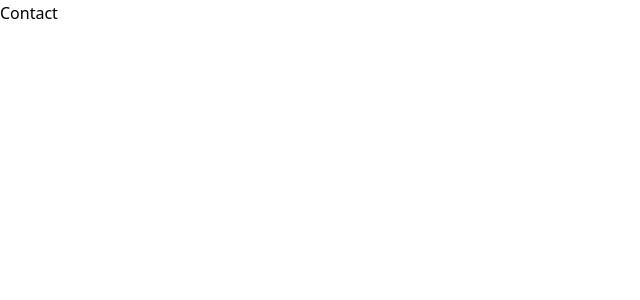
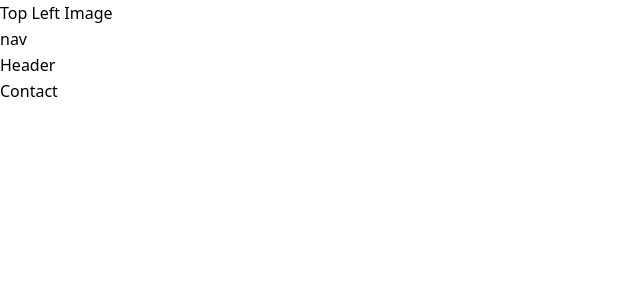
Before and after one commit to MrGhost23/Portfolio, a Next.js app: page /contact in a window 1280 px wide. Shown: the top 300 px of the page, without its empty margins (0-640 px from the left). Built offline with nearby package versions, Linux system fonts and the light colour scheme.

Commit message:
Added Layout

```diff
--- a/components/Layout.js
+++ b/components/Layout.js
@@ -1,5 +1,24 @@
-const Layout = () => {
-  return <div>Layout</div>;
+import { Sora } from "@next/font/google";
+
+const sora = Sora({
+  subsets: ["latin"],
+  variable: "--font-sora",
+  weight: ["100", "200", "300", "400", "500", "600", "700", "800"],
+});
+
+import Navbar from "./Nav";
+import Header from "./Header";
+import TopLeftImg from "./TopLeftImg";
+
+const Layout = ({ children }) => {
+  return (
+    <div className="page">
+      <TopLeftImg />
+      <Navbar />
+      <Header />
+      {children}
+    </div>
+  );
 };
 
 export default Layout;
--- a/pages/_app.js
+++ b/pages/_app.js
@@ -1,7 +1,11 @@
-import '../styles/globals.css';
-
+import Layout from "../components/Layout";
+import "../styles/globals.css";
 function MyApp({ Component, pageProps }) {
-  return <Component {...pageProps} />;
+  return (
+    <Layout>
+      <Component {...pageProps} />
+    </Layout>
+  );
 }
 
 export default MyApp;
```
